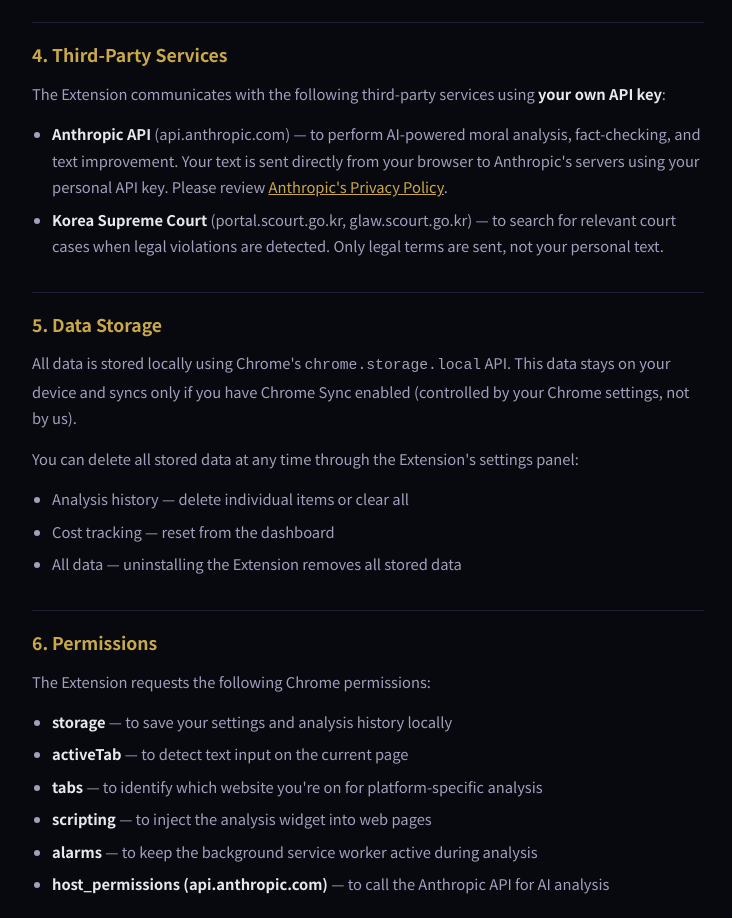
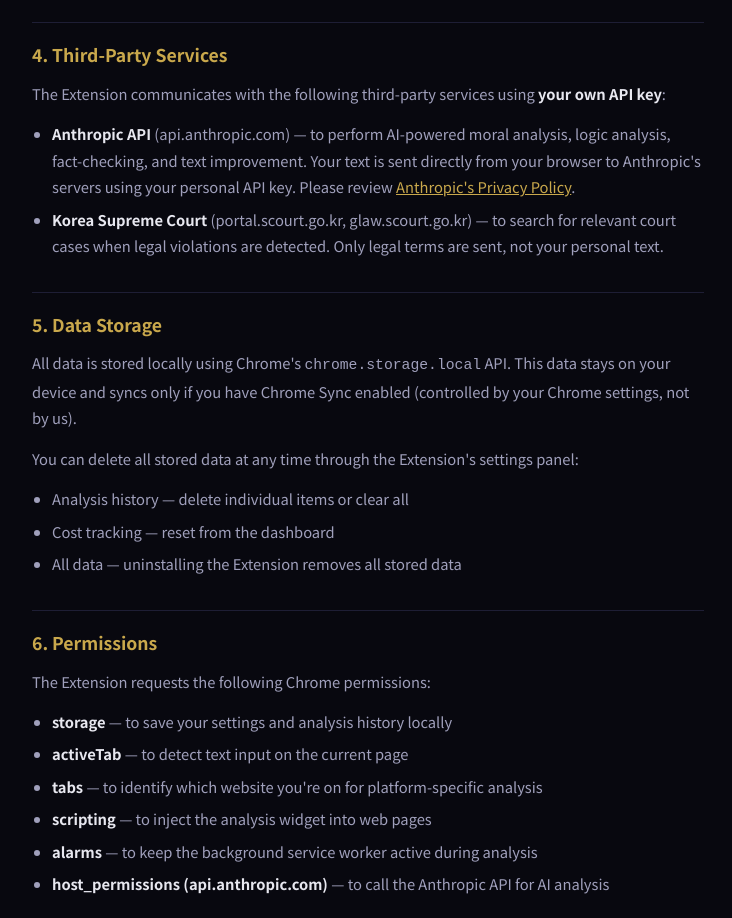
Before and after one commit to ldh9282/moral-guardian-site, a plain HTML site: page privacy.html in a window 1280 px wide. Shown: the part 940-1858 px from the top of the page, without its empty margins (272-1004 px from the left). Drawn offline with Linux system fonts and the light colour scheme.

Commit message:
docs: Update privacy policy for Anthropic API logic analysis

```diff
--- a/privacy.html
+++ b/privacy.html
@@ -57,7 +57,7 @@
 <h2>4. Third-Party Services</h2>
 <p>The Extension communicates with the following third-party services using <strong>your own API key</strong>:</p>
 <ul>
-  <li><strong>Anthropic API</strong> (api.anthropic.com) — to perform AI-powered moral analysis, fact-checking, and text improvement. Your text is sent directly from your browser to Anthropic's servers using your personal API key. Please review <a href="https://www.anthropic.com/privacy" target="_blank">Anthropic's Privacy Policy</a>.</li>
+  <li><strong>Anthropic API</strong> (api.anthropic.com) — to perform AI-powered moral analysis, logic analysis, fact-checking, and text improvement. Your text is sent directly from your browser to Anthropic's servers using your personal API key. Please review <a href="https://www.anthropic.com/privacy" target="_blank">Anthropic's Privacy Policy</a>.</li>
   <li><strong>Korea Supreme Court</strong> (portal.scourt.go.kr, glaw.scourt.go.kr) — to search for relevant court cases when legal violations are detected. Only legal terms are sent, not your personal text.</li>
 </ul>
 
```
